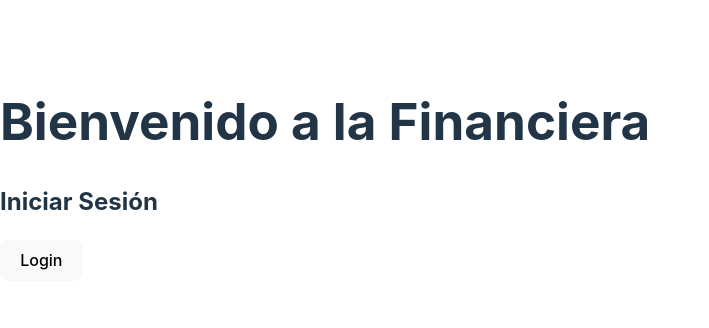
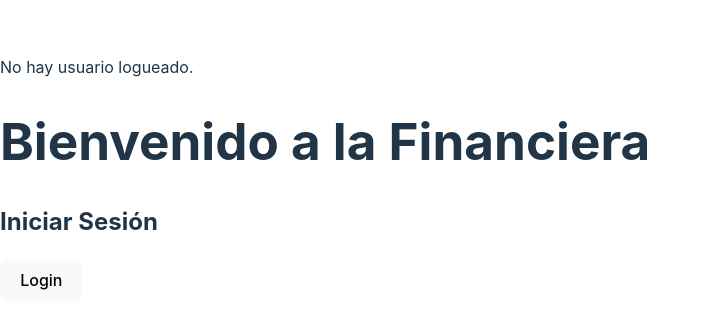
Before and after one commit to ButtarelliLucas/Financiapp, a React (Vite) app: page / in a window 1280 px wide. Shown: the part 230-558 px from the top of the page, without its empty margins (0-709 px from the left). Built offline with nearby package versions, Linux system fonts and the light colour scheme.

Commit message:
New Commit

```diff
--- a/package.json
+++ b/package.json
@@ -12,7 +12,8 @@
   "dependencies": {
     "react": "^18.3.1",
     "react-dom": "^18.3.1",
-    "react-router-dom": "^7.0.1"
+    "react-router-dom": "^7.0.1",
+    "zustand": "^5.0.1"
   },
   "devDependencies": {
     "@eslint/js": "^9.13.0",
--- a/src/App.jsx
+++ b/src/App.jsx
@@ -1,11 +1,24 @@
-import Login from "./components/Login.jsx";
+import { BrowserRouter as Router, Route, Routes } from "react-router-dom";
+import Login from "./components/Login";
+import useStore from "./store";
 
 function App() {
+  const user = useStore((state) => state.user);
+
   return (
-    <div>
-      <h1>Bienvenido a la Financiera</h1>
-      <Login />
-    </div>
+    <Router>
+      <div>
+        {user ? (
+          <p>Usuario logueado: {user.name}, Cuenta: {user.account}</p>
+        ) : (
+          <p>No hay usuario logueado.</p>
+        )}
+      </div>
+      <Routes>
+        <Route path="/" element={<div><h1>Bienvenido a la Financiera</h1> <Login /></div>} />
+        <Route path="/login" element={<Login />} />
+      </Routes>
+    </Router>
   );
 }
 
--- a/src/components/Login.jsx
+++ b/src/components/Login.jsx
@@ -1,6 +1,11 @@
+import useStore from "../store";
+
 const Login = () => {
+  const login = useStore((state) => state.login);
+
   const handleLogin = () => {
-    alert("Simulación de login");
+    login({ name: "Juan", account: "12345" });
+    alert("Login exitoso");
   };
 
   return (
--- /dev/null
+++ b/src/store.js
@@ -0,0 +1,10 @@
+import { create } from "zustand";
+
+const useStore = create((set) => ({
+  isLoggedIn: false,
+  user: null,
+  login: (user) => set({ isLoggedIn: true, user }),
+  logout: () => set({ isLoggedIn: false, user: null }),
+}));
+
+export default useStore;
```
Also changed, not shown: 1 other file (tests, documents, lock files or other folders).
